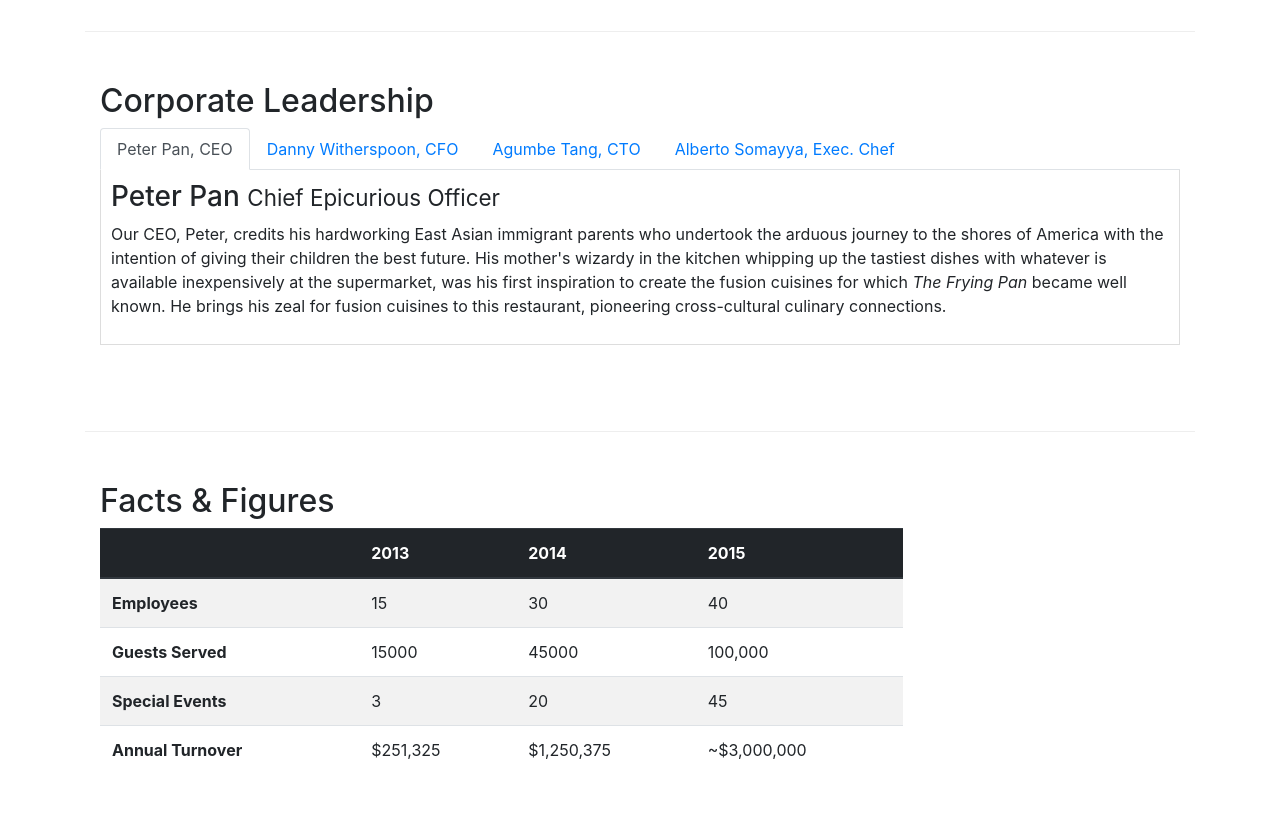
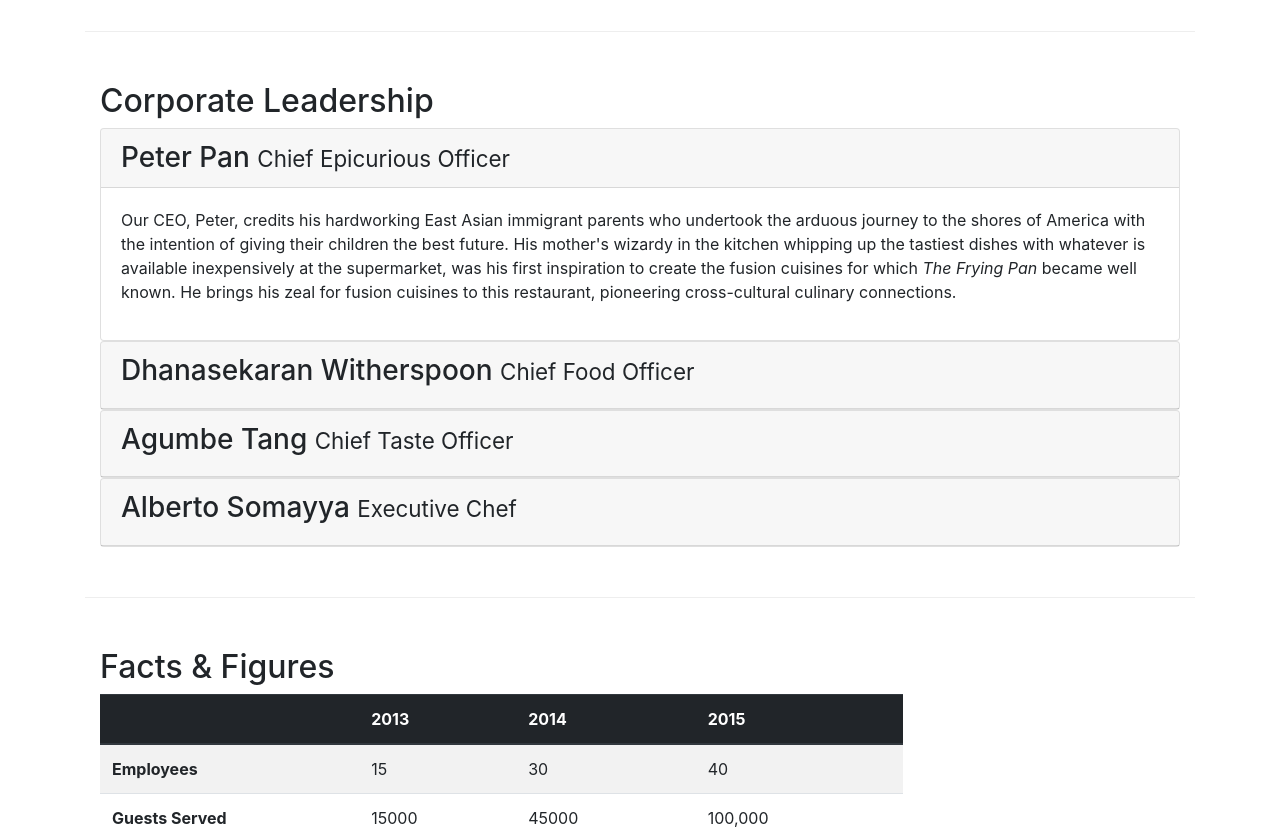
Before and after one commit to avijit2527/BootstrapLessons, a website: page conFusion/aboutus.html in a window 1280 px wide. Shown: the part 940-1779 px from the top of the page. Drawn offline with nearby package versions, Linux system fonts and the light colour scheme.

Commit message:
accordion

```diff
--- a/conFusion/aboutus.html
+++ b/conFusion/aboutus.html
@@ -116,74 +116,126 @@
             <div class="col-12">
                 <h2>Corporate Leadership</h2>
 
-                <ul class="nav nav-tabs">
-                    <li class="nav-item">
-                        <a class="nav-link active" href="#peter" role="tab" data-toggle="tab">Peter Pan, CEO</a>
-                    </li>
-                    <li class="nav-item">
-                        <a class="nav-link" href="#danny" role="tab" data-toggle="tab">Danny Witherspoon, CFO</a>
-                    </li>
-                    <li class="nav-item">
-                        <a class="nav-link" href="#agumbe" role="tab" data-toggle="tab">Agumbe Tang, CTO</a>
-                    </li>
-                    <li class="nav-item">
-                        <a class="nav-link" href="#alberto" role="tab" data-toggle="tab">Alberto Somayya, Exec. Chef</a>
-                    </li>
-                </ul>
 
-                <div class="tab-content">
-                    <div role="tabpanel" class="tab-pane fade show active" id="peter">
-                        <h3>Peter Pan <small>Chief Epicurious Officer</small></h3>
-                        <p class="d-none d-sm-block">Our CEO, Peter, credits his hardworking East Asian immigrant
+                <div id="accordion">
+                    <div class="card">
+                        <div class="card-header" role="tab" id="peterhead">
+                            <h3 class="mb-0">
+                                <a data-toggle="collapse" data-target="#peter">
+                                    Peter Pan <small>Chief Epicurious Officer</small>
+                                </a>
+                            </h3>
+                        </div>
+                        <div role="tabpanel" class="collapse show" id="peter" data-parent="#accordion">
+                            <div class="card-body">
+
+                                <p class="d-none d-sm-block">Our CEO, Peter, credits his hardworking East Asian
+                                    immigrant
                                     parents
                                     who
                                     undertook the arduous
-                            journey to the shores of America with the intention of giving their children the best
+                                    journey to the shores of America with the intention of giving their children the
+                                    best
                                     future.
                                     His
-                            mother's wizardy in the kitchen whipping up the tastiest dishes with whatever is available
-                            inexpensively at the supermarket, was his first inspiration to create the fusion cuisines
+                                    mother's wizardy in the kitchen whipping up the tastiest dishes with whatever is
+                                    available
+                                    inexpensively at the supermarket, was his first inspiration to create the fusion
+                                    cuisines
                                     for
                                     which
-                            <em>The Frying Pan</em> became well known. He brings his zeal for fusion cuisines to this
+                                    <em>The Frying Pan</em> became well known. He brings his zeal for fusion cuisines to
+                                    this
                                     restaurant, pioneering cross-cultural culinary connections.</p>
 
+                            </div>
+                        </div>
                     </div>
 
 
 
-                    <div role="tabpanel" class="tab-pane fade" id="danny">
+
+
+                    <div class="card">
+                        <div class="card-header" role="tab" id="dannyhead">
+                            <h3 class="mb-0">
+                                <a data-toggle="collapse" data-target="#danny">
                                     <h3>Dhanasekaran Witherspoon <small>Chief Food Officer</small></h3>
-                    <p class="d-none d-sm-block">Our CFO, Danny, as he is affectionately referred to by his colleagues,
+                                </a>
+                            </h3>
+                        </div>
+                        <div role="tabpanel" class="collapse" id="danny" data-parent="#accordion">
+                            <div class="card-body">
+
+
+                                <p class="d-none d-sm-block">Our CFO, Danny, as he is affectionately referred to by his
+                                    colleagues,
                                     comes from a long established
-                        family tradition in farming and produce. His experiences growing up on a farm in the Australian
-                        outback gave him great appreciation for varieties of food sources. As he puts it in his own
+                                    family tradition in farming and produce. His experiences growing up on a farm in the
+                                    Australian
+                                    outback gave him great appreciation for varieties of food sources. As he puts it in
+                                    his own
                                     words,
                                     <em>Everything that runs, wins, and everything that stays, pays!</em></p>
+
+                            </div>
+                        </div>
                     </div>
 
 
-                    <div role="tabpanel" class="tab-pane fade" id="agumbe">
+                    <div class="card">
+                        <div class="card-header" role="tab" id="agumbehead">
+                            <h3 class="mb-0">
+                                <a data-toggle="collapse" data-target="#agumbe">
                                     <h3>Agumbe Tang <small>Chief Taste Officer</small></h3>
-                    <p class="d-none d-sm-block">Blessed with the most discerning gustatory sense, Agumbe, our CTO,
+                                </a>
+                            </h3>
+                        </div>
+                        <div role="tabpanel" class="collapse" id="agumbe" data-parent="#accordion">
+                            <div class="card-body">
+                                <p class="d-none d-sm-block">Blessed with the most discerning gustatory sense, Agumbe,
+                                    our CTO,
                                     personally ensures that every dish
-                        that we serve meets his exacting tastes. Our chefs dread the tongue lashing that ensues if their
-                        dish does not meet his exacting standards. He lives by his motto, <em>You click only if you
+                                    that we serve meets his exacting tastes. Our chefs dread the tongue lashing that
+                                    ensues if
+                                    their
+                                    dish does not meet his exacting standards. He lives by his motto, <em>You click only
+                                        if you
                                         survive
                                         my lick.</em></p>
+
+                            </div>
+                        </div>
                     </div>
 
 
-                    <div role="tabpanel" class="tab-pane fade" id="alberto">
+                    <div class="card">
+                        <div class="card-header" role="tab" id="albertohead">
+                            <h3 class="mb-0">
+                                <a data-toggle="collapse" data-target="#alberto">
                                     <h3>Alberto Somayya <small>Executive Chef</small></h3>
-                    <p class="d-none d-sm-block">Award winning three-star Michelin chef with wide International
+                                </a>
+                            </h3>
+                        </div>
+                        <div role="tabpanel" class="collapse" id="alberto" data-parent="#accordion">
+                            <div class="card-body">
+                                <p class="d-none d-sm-block">Award winning three-star Michelin chef with wide
+                                    International
                                     experience
                                     having worked closely with
-                        whos-who in the culinary world, he specializes in creating mouthwatering Indo-Italian fusion
-                        experiences. He says, <em>Put together the cuisines from the two craziest cultures, and you get
+                                    whos-who in the culinary world, he specializes in creating mouthwatering
+                                    Indo-Italian fusion
+                                    experiences. He says, <em>Put together the cuisines from the two craziest cultures,
+                                        and you
+                                        get
                                         a
                                         winning hit! Amma Mia!</em></p>
                             </div>
+                        </div>
+                    </div>
+
+
+
                 </div>
             </div>
         </div>
```
Lines whose indentation alone changed are shown as unchanged.
